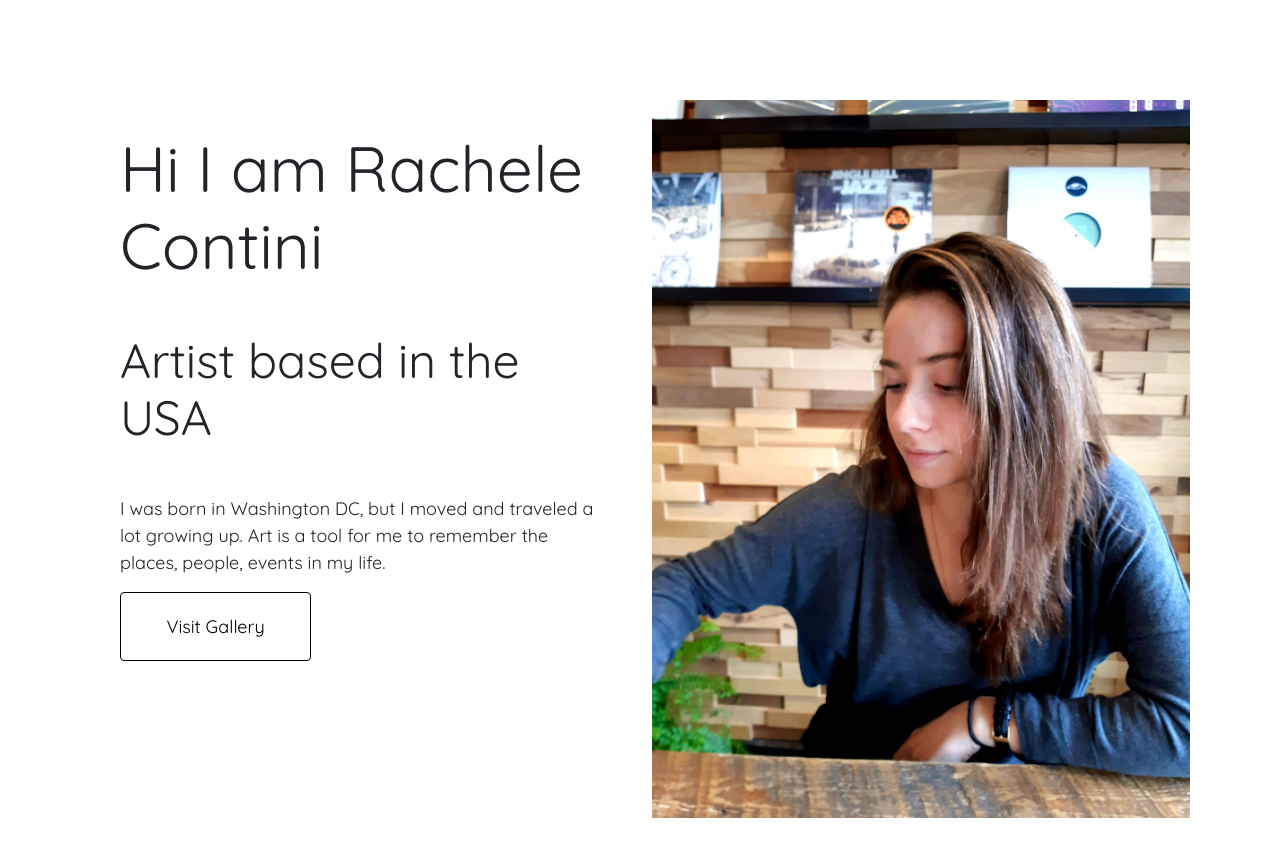
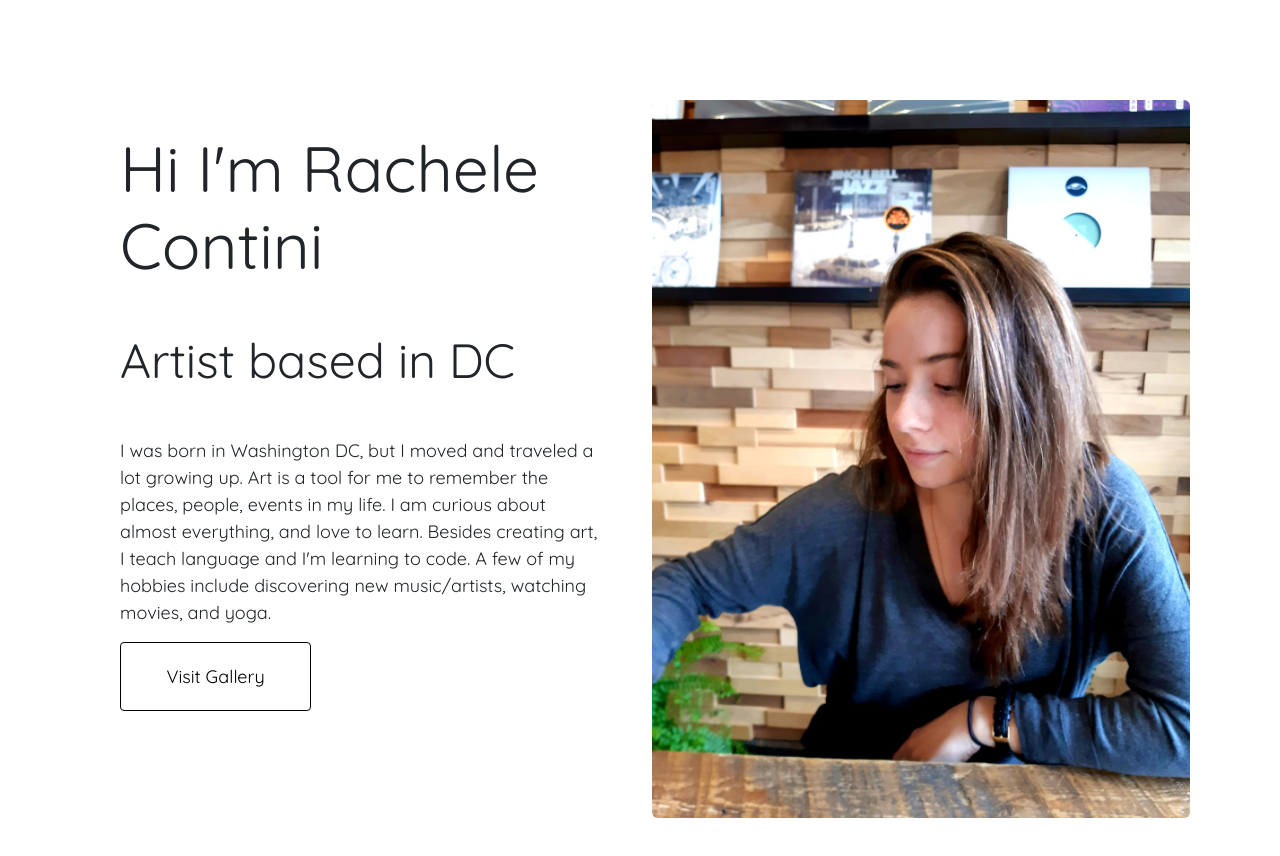
Before and after one commit to rcontini/Portfolio-Project, a plain HTML site: page about.html in a window 1280 px wide. Drawn offline with nearby package versions, Linux system fonts and the light colour scheme.

Commit message:
added content to paragraph

```diff
--- a/about.html
+++ b/about.html
@@ -33,10 +33,11 @@
          <div class="row">
             <div class="col-md-6">
                 <div class="about-section-content">
-      <h1>Hi I am Rachele Contini</h1>
-      <h2 class="mt-5 mb-5">Artist based in the USA</h2>
+      <h1>Hi I'm Rachele Contini</h1>
+      <h2 class="mt-5 mb-5">Artist based in DC</h2>
        <p>
         I was born in Washington DC, but I moved and traveled a lot growing up. Art is a tool for me to remember the places, people, events in my life.
+        I am curious about almost everything, and love to learn. Besides creating art, I teach language and I'm learning to code. A few of my hobbies include discovering new music/artists, watching movies, and yoga.
 
      </p>
       <a href="/portfolio.html" class="button-link" id="button-link">Visit Gallery</a>
@@ -44,7 +45,7 @@
           </div>
           <div class="col-md-6">
             <img
-              class="img-fluid"
+              class="img-fluid rounded"
               src="images/rachelecontini.jpg"
               alt="RacheleContini"
             />
```
